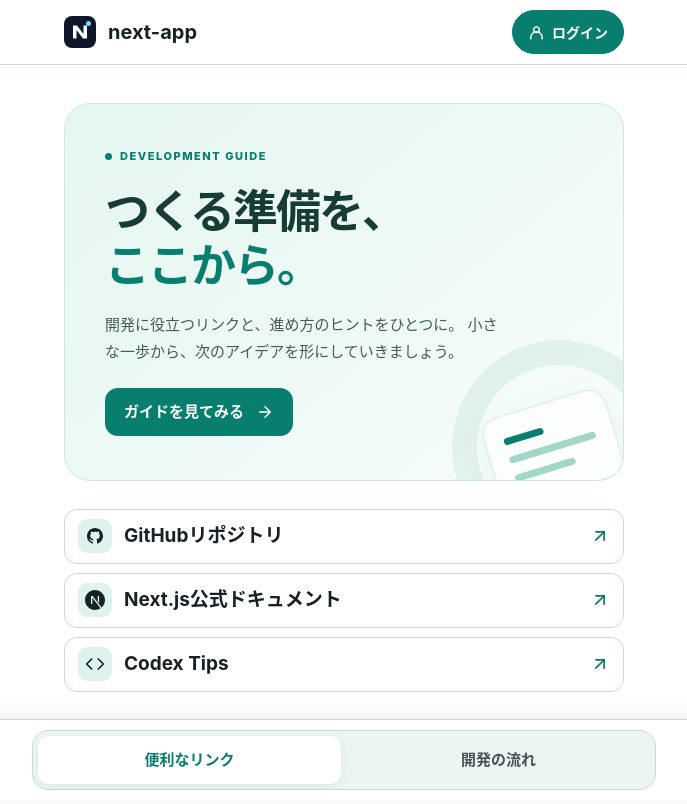
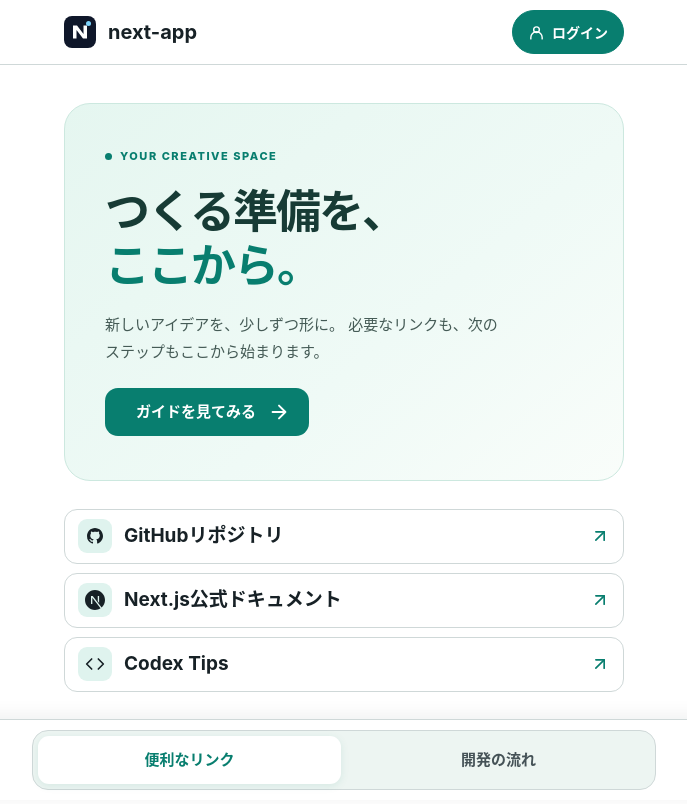
Before and after one commit to iwasaki-hub/next-app, a Next.js app: page / in a window 1280 px wide. Shown: the whole page, without its empty margins (296-983 px from the left). Built offline with nearby package versions, Linux system fonts and the light colour scheme.

Commit message:
design: adopt warm editorial hero and floating guide card

```diff
--- a/app/page.tsx
+++ b/app/page.tsx
@@ -126,41 +126,37 @@ export default function Home() {
           <div className="hero-content">
             <p className="hero-eyebrow">
               <span className="hero-eyebrow-dot" aria-hidden="true" />
-              DEVELOPMENT GUIDE
+              YOUR CREATIVE SPACE
             </p>
             <h1 id="hero-title">
               つくる準備を、
               <span>ここから。</span>
             </h1>
             <p className="hero-description">
-              開発に役立つリンクと、進め方のヒントをひとつに。
-              小さな一歩から、次のアイデアを形にしていきましょう。
+              新しいアイデアを、少しずつ形に。
+              必要なリンクも、次のステップもここから始まります。
             </p>
             <a className="hero-cta" href="#guide-content">
-              ガイドを見てみる
+              <span className="hero-cta-orb" aria-hidden="true" />
+              <span className="hero-cta-label">ガイドを見てみる</span>
+              <span className="hero-cta-action" aria-hidden="true">
                 <svg
-                aria-hidden="true"
                   viewBox="0 0 24 24"
-                width="18"
-                height="18"
+                  width="22"
+                  height="22"
                   fill="none"
                   stroke="currentColor"
-                strokeWidth="2"
+                  strokeWidth="2.1"
                   strokeLinecap="round"
                   strokeLinejoin="round"
                 >
                   <path d="M5 12h14m-7-7 7 7-7 7" />
                 </svg>
+              </span>
             </a>
           </div>
-          <div className="hero-decoration" aria-hidden="true">
-            <div className="hero-decoration-ring" />
-            <div className="hero-decoration-card">
-              <span />
-              <span />
-              <span />
-            </div>
-          </div>
+          <div className="hero-glow hero-glow-one" aria-hidden="true" />
+          <div className="hero-glow hero-glow-two" aria-hidden="true" />
         </section>
         <GuideTabs
         links={
```
Lines whose indentation alone changed are shown as unchanged.
